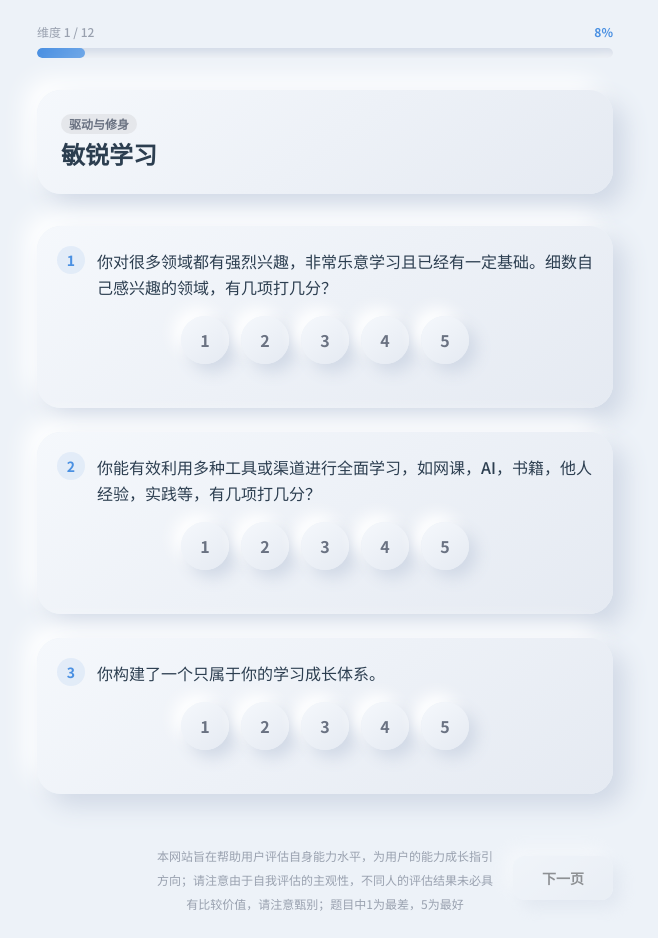
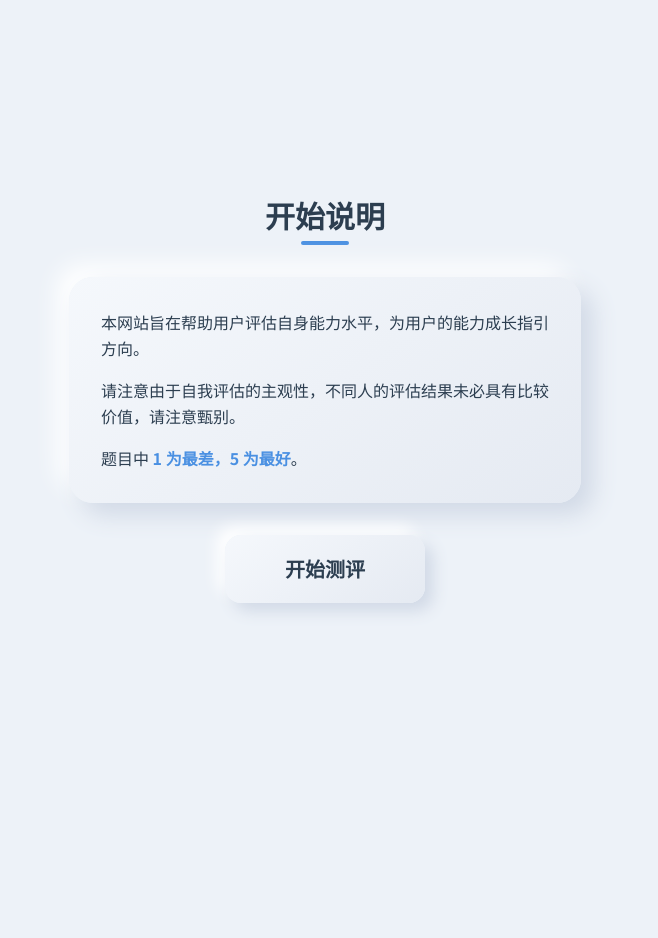
Before and after one commit to axf954632-rgb/elephant-survey, a React (Vite) app: page / in a window 1280 px wide. Both pictures are taken after a click on the button "开始测评". Shown: the whole page, without its empty margins (315-973 px from the left). After the commit the page ends 800 px from the top, so only its background shows below. Built offline with nearby package versions, Linux system fonts and the light colour scheme.

Commit message:
feat: 首页和问答页之间增加开始说明页

```diff
--- a/src/App.tsx
+++ b/src/App.tsx
@@ -1,9 +1,10 @@
 import { useState, useCallback, useEffect } from 'react';
 import LandingPage from './components/LandingPage';
+import InstructionPage from './components/InstructionPage';
 import QuestionPage from './components/QuestionPage';
 import ResultPage from './components/ResultPage';
 
-type Page = 'landing' | 'question' | 'result';
+type Page = 'landing' | 'instruction' | 'question' | 'result';
 
 const STORAGE_KEY = 'elephant_survey_v1';
 
@@ -12,7 +13,7 @@ function App() {
   const [currentDimension, setCurrentDimension] = useState(0);
   const [answers, setAnswers] = useState<Record<number, number>>({});
 
-  // 初始化：检查 localStorage，如果有完成记录直接跳到结果页
+  // 初始化：检查 localStorage
   useEffect(() => {
     const saved = localStorage.getItem(STORAGE_KEY);
     if (saved) {
@@ -23,6 +24,9 @@ function App() {
         }
         if (data.completedAt) {
           setPage('result');
+        } else if (data.currentPage && data.currentPage >= 1) {
+          setCurrentDimension(data.currentPage - 1);
+          setPage('question');
         }
       } catch {
         // ignore
@@ -31,6 +35,10 @@ function App() {
   }, []);
 
   const handleStart = useCallback(() => {
+    setPage('instruction');
+  }, []);
+
+  const handleInstructionStart = useCallback(() => {
     const saved = localStorage.getItem(STORAGE_KEY);
     if (saved) {
       try {
@@ -109,6 +117,7 @@ function App() {
   return (
     <div className="min-h-screen bg-surface">
       {page === 'landing' && <LandingPage onStart={handleStart} />}
+      {page === 'instruction' && <InstructionPage onStart={handleInstructionStart} />}
       {page === 'question' && (
         <QuestionPage
           currentDimensionIndex={currentDimension}
--- /dev/null
+++ b/src/components/InstructionPage.tsx
@@ -0,0 +1,44 @@
+interface InstructionPageProps {
+  onStart: () => void;
+}
+
+export default function InstructionPage({ onStart }: InstructionPageProps) {
+  return (
+    <div className="min-h-screen min-h-[100svh] bg-surface flex items-center justify-center px-5 py-10 md:px-10">
+      <div className="w-full max-w-lg mx-auto">
+        {/* 标题 */}
+        <div className="text-center mb-8">
+          <h1 className="text-2xl sm:text-3xl font-black text-elephant-dark mb-2">
+            开始说明
+          </h1>
+          <div className="w-12 h-1 bg-elephant-blue rounded-full mx-auto" />
+        </div>
+
+        {/* 说明卡片 */}
+        <div className="neu-card p-6 sm:p-8 mb-8">
+          <div className="space-y-4 text-sm sm:text-base text-elephant-dark leading-relaxed">
+            <p>
+              本网站旨在帮助用户评估自身能力水平，为用户的能力成长指引方向。
+            </p>
+            <p>
+              请注意由于自我评估的主观性，不同人的评估结果未必具有比较价值，请注意甄别。
+            </p>
+            <p>
+              题目中 <span className="font-bold text-elephant-blue">1 为最差，5 为最好</span>。
+            </p>
+          </div>
+        </div>
+
+        {/* 按钮 */}
+        <div className="text-center">
+          <button
+            onClick={onStart}
+            className="neu-btn px-10 py-5 rounded-2xl text-elephant-dark font-bold text-xl min-h-[64px] min-w-[200px] select-none active:scale-[0.98]"
+          >
+            开始测评
+          </button>
+        </div>
+      </div>
+    </div>
+  );
+}
--- a/src/components/QuestionPage.tsx
+++ b/src/components/QuestionPage.tsx
@@ -144,8 +144,8 @@ export default function QuestionPage({
           )}
 
           <div className="flex-1 text-center px-2">
-            <span className="text-xs text-gray-400 leading-relaxed">
-              {allAnswered ? '按 Enter 继续' : '本网站旨在帮助用户评估自身能力水平，为用户的能力成长指引方向；请注意由于自我评估的主观性，不同人的评估结果未必具有比较价值，请注意甄别；题目中1为最差，5为最好'}
+            <span className="text-xs text-gray-400">
+              {allAnswered ? '按 Enter 继续' : '请为每道题评分'}
             </span>
           </div>
 
```
